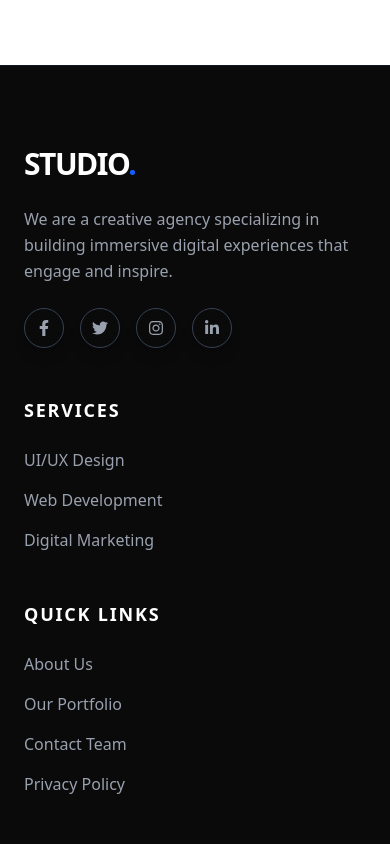
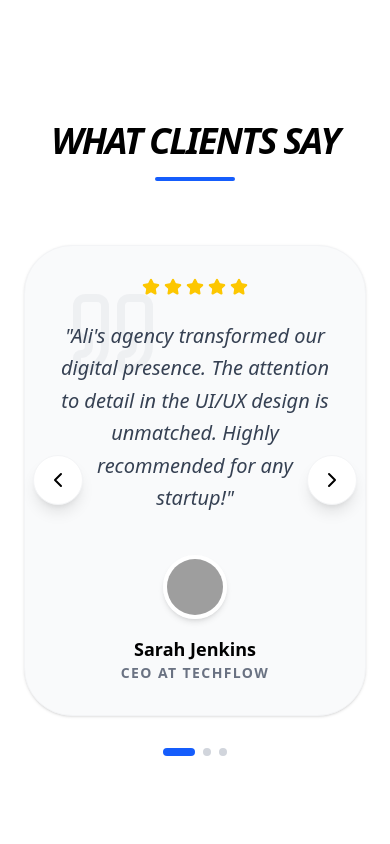
Before and after one commit to Alikhan006-tech/Web-task, a React (Vite) app: page / in a window 390 px wide. Shown: the part 5460-6304 px from the top of the page. Built offline with nearby package versions, Linux system fonts and the light colour scheme; grey boxes are pictures that could not be loaded.

Commit message:
Day 6: Implemented Testimonials slider

```diff
--- a/src/pages/Home.jsx
+++ b/src/pages/Home.jsx
@@ -2,6 +2,7 @@ import { FaArrowRight, FaPlay } from "react-icons/fa";
 import About from "./About";
 import Services from "./Services";
 import Portfolio from "./Portfolio";
+import Testimonials from "./Testimonials";
 
 const Home = () => {
   return (
@@ -72,7 +73,8 @@ const Home = () => {
           Featured Projects
         </h2>
         <Portfolio limit={3} />
-      </section>{" "}
+        <Testimonials />
+      </section>
     </div>
   );
 };
--- /dev/null
+++ b/src/pages/Testimonials.jsx
@@ -0,0 +1,123 @@
+import { useState } from "react";
+import { motion, AnimatePresence } from "framer-motion";
+import { ChevronLeft, ChevronRight, Quote, Star } from "lucide-react";
+
+const testimonials = [
+  {
+    id: 1,
+    name: "Sarah Jenkins",
+    role: "CEO at TechFlow",
+    image: "https://randomuser.me/api/portraits/women/44.jpg",
+    content: "Ali's agency transformed our digital presence. The attention to detail in the UI/UX design is unmatched. Highly recommended for any startup!",
+    rating: 5
+  },
+  {
+    id: 2,
+    name: "James Wilson",
+    role: "Marketing Director",
+    image: "https://randomuser.me/api/portraits/men/32.jpg",
+    content: "The web development team delivered our project 2 weeks ahead of schedule. The site is incredibly fast and looks stunning on mobile.",
+    rating: 5
+  },
+  {
+    id: 3,
+    name: "Elena Rodriguez",
+    role: "Founder of GreenSpace",
+    image: "https://randomuser.me/api/portraits/women/68.jpg",
+    content: "Working with them was a breeze. They really understood our brand vision and translated it into a beautiful visual identity.",
+    rating: 4
+  }
+];
+
+export default function Testimonials() {
+  const [index, setIndex] = useState(0);
+
+  const nextSlide = () => {
+    setIndex((prev) => (prev === testimonials.length - 1 ? 0 : prev + 1));
+  };
+
+  const prevSlide = () => {
+    setIndex((prev) => (prev === 0 ? testimonials.length - 1 : prev - 1));
+  };
+
+  return (
+    <section className="py-24 bg-white overflow-hidden">
+      <div className="max-w-5xl mx-auto px-6">
+        <div className="text-center mb-16">
+          <h2 className="text-4xl md:text-5xl font-black tracking-tighter uppercase italic">
+            What Clients Say
+          </h2>
+          <div className="w-20 h-1 bg-blue-600 mx-auto mt-4 rounded-full"></div>
+        </div>
+
+        <div className="relative bg-gray-50 rounded-[3rem] p-8 md:p-16 shadow-sm border border-gray-100">
+          {/* Background Quote Icon */}
+          <Quote className="absolute top-10 left-10 text-gray-200 w-24 h-24 -z-0 opacity-50" />
+
+          <div className="relative z-10 flex flex-col items-center text-center">
+            <AnimatePresence mode="wait">
+              <motion.div
+                key={index}
+                initial={{ opacity: 0, x: 50 }}
+                animate={{ opacity: 1, x: 0 }}
+                exit={{ opacity: 0, x: -50 }}
+                transition={{ duration: 0.4 }}
+                className="w-full"
+              >
+                {/* Rating Stars */}
+                <div className="flex justify-center gap-1 mb-6 text-yellow-400">
+                  {[...Array(testimonials[index].rating)].map((_, i) => (
+                    <Star key={i} size={18} fill="currentColor" />
+                  ))}
+                </div>
+
+                {/* Content */}
+                <p className="text-xl md:text-2xl font-medium text-gray-700 leading-relaxed mb-10 italic">
+                  "{testimonials[index].content}"
+                </p>
+
+                {/* Client Info */}
+                <div className="flex flex-col items-center">
+                  <img
+                    src={testimonials[index].image}
+                    alt={testimonials[index].name}
+                    className="w-16 h-16 rounded-full border-4 border-white shadow-md mb-4 object-cover"
+                  />
+                  <h4 className="text-lg font-bold text-black">{testimonials[index].name}</h4>
+                  <p className="text-sm text-gray-500 font-semibold uppercase tracking-widest">{testimonials[index].role}</p>
+                </div>
+              </motion.div>
+            </AnimatePresence>
+          </div>
+
+          {/* Navigation Buttons */}
+          <div className="absolute top-1/2 -translate-y-1/2 left-0 right-0 flex justify-between px-2 md:-mx-10">
+            <button
+              onClick={prevSlide}
+              className="p-3 bg-white border border-gray-100 rounded-full shadow-lg hover:bg-black hover:text-white transition-all transform active:scale-95"
+            >
+              <ChevronLeft size={24} />
+            </button>
+            <button
+              onClick={nextSlide}
+              className="p-3 bg-white border border-gray-100 rounded-full shadow-lg hover:bg-black hover:text-white transition-all transform active:scale-95"
+            >
+              <ChevronRight size={24} />
+            </button>
+          </div>
+        </div>
+
+        {/* Dots Pagination */}
+        <div className="flex justify-center gap-2 mt-8">
+          {testimonials.map((_, i) => (
+            <button
+              key={i}
+              onClick={() => setIndex(i)}
+              className={`h-2 rounded-full transition-all duration-300 ${index === i ? "w-8 bg-blue-600" : "w-2 bg-gray-300"}`}
+            />
+          ))}
+        </div>
+      </div>
+    </section>
+  );
+}
```
Also changed, not shown: 1 other file (tests, documents, lock files or other folders).
